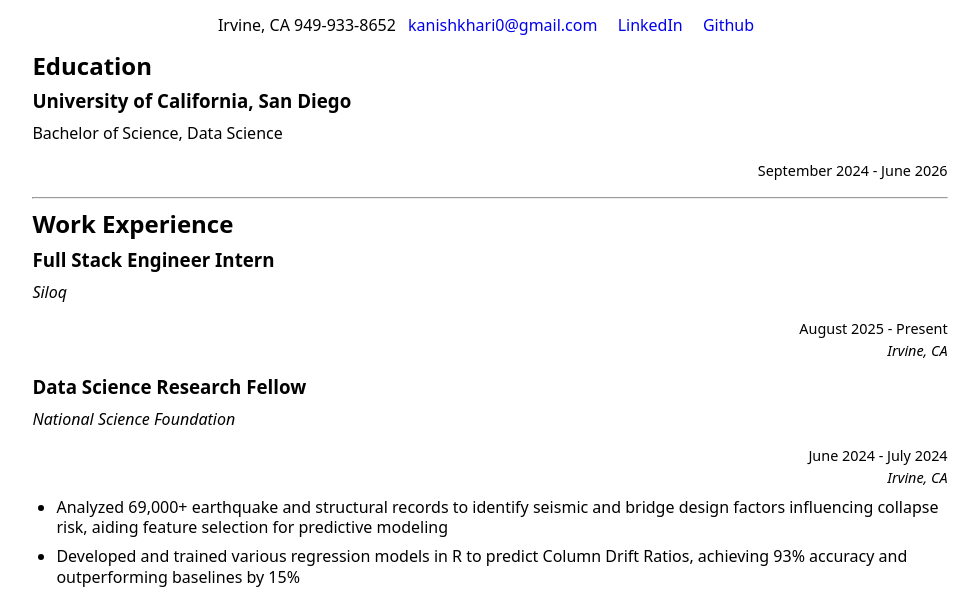
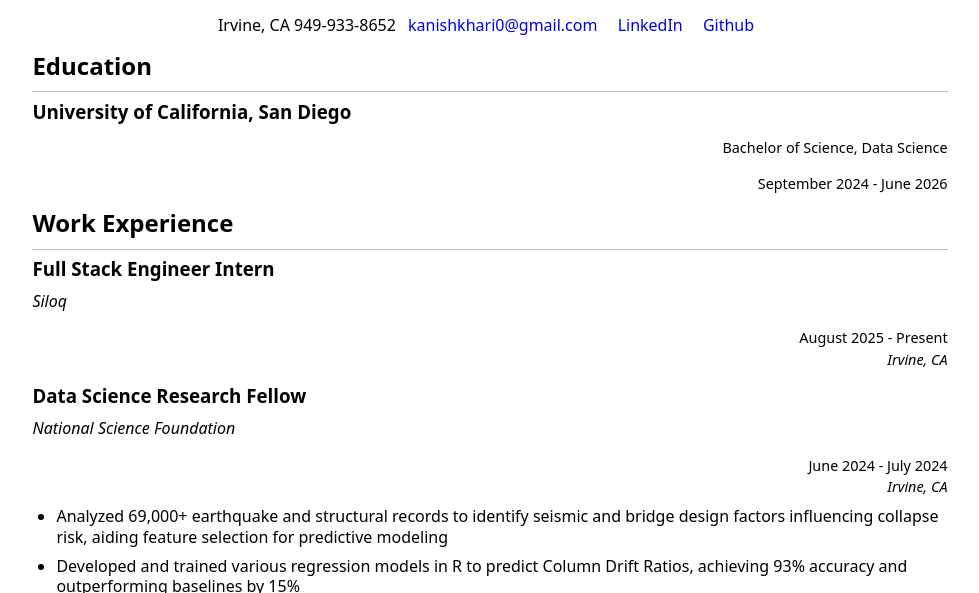
Before and after one commit to KanishkHari/portfolio, a plain HTML site: page Resume/index.html in a window 1280 px wide. Shown: the part 238-831 px from the top of the page, without its empty margins (150-1129 px from the left). Drawn offline with Linux system fonts and the light colour scheme.

Commit message:
added lines underneath sections

```diff
--- a/Resume/index.html
+++ b/Resume/index.html
@@ -26,17 +26,19 @@
   </p>
   <section>
     <h2>Education</h2>
+    <hr>
     <article>
       <h3> University of California, San Diego</h3>
-          Bachelor of Science, Data Science
+      <p> Bachelor of Science, Data Science </p>
       <p class="meta">
         <span class = "dates"><time datetime="2024-09">September 2024</time> - <time datetime="2026-06">June 2026</time> </span>
       </p>
     </article>
     </section>
-<hr>
+
 <section>
   <h2>Work Experience</h2>
+  <hr>
   <article>
     <h3>Full Stack Engineer Intern</h3>
     <em>Siloq</em>
@@ -89,8 +91,10 @@
   </article>
 
 </section>
+
 <section>
     <h2> Projects</h2>
+    <hr>
     <article>
       <h3><a href = "https://kanishkhari.github.io/Recipes-Reviews/" target = "_blank"> High Protein Recipes - Rating Prediction</a></h3>
       <p> <time datetime = "2025-03">March 2025</time> - <time datetime ="2025-06">June 2025</time></p>
@@ -120,7 +124,8 @@
     </article>
   </section>
   <section>
-    <h2> Skills</h2>
+    <h2> Technical Skills</h2>
+    <hr>
     <ul>
       <li><strong>Languages:</strong> Python, C/C++, R, HTML, CSS, JavaScript, Java, SQL, Go</li>
       <li><strong>Tools/Frameworks:</strong> Pandas, NumPy, Scikit-learn, Matplotlib, Seaborn, Git, Jupyter, Tableau, Excel, React, Node.js, PyTorch, TensorFlow, NLP</li>
--- a/style.css
+++ b/style.css
@@ -170,3 +170,9 @@
 .name{
   text-align: center;
 }
+
+hr {
+  border: none;
+  border-top: 1px solid oklch(80% 3% 200);
+  margin: 0.5em 0;
+}
```
